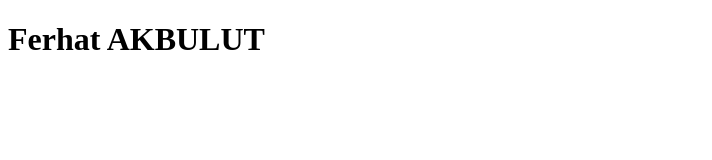
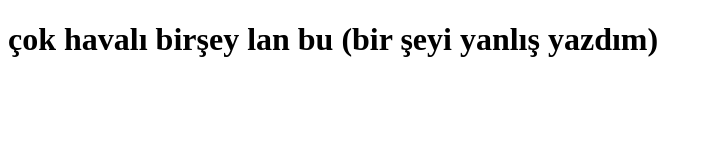
Before and after one commit to kaangelibolu/kaangelibolu.github.io, a plain HTML site: page index.html in a window 1280 px wide. Shown: the whole page, without its empty margins (0-712 px from the left). Drawn offline with Linux system fonts and the light colour scheme.

Commit message:
Update index.html

```diff
--- a/index.html
+++ b/index.html
@@ -1,6 +1,6 @@
 <!DOCTYPE html>
    <html>
       <body>
-          <h1>Ferhat AKBULUT</h1>
+          <h1>çok havalı birşey lan bu (bir şeyi yanlış yazdım)</h1>
       </body>
    </html>
```
